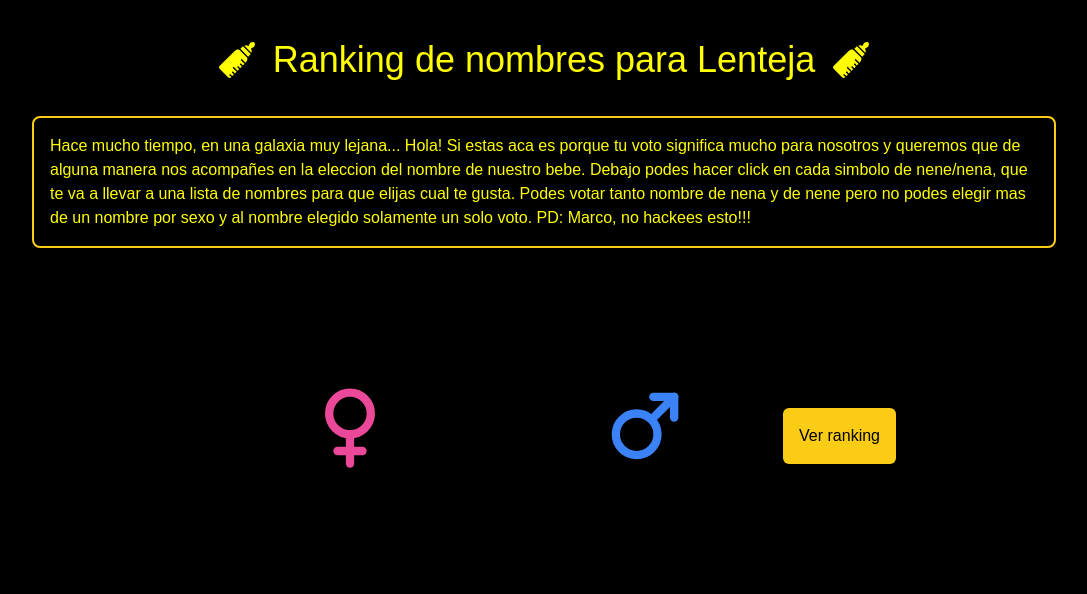
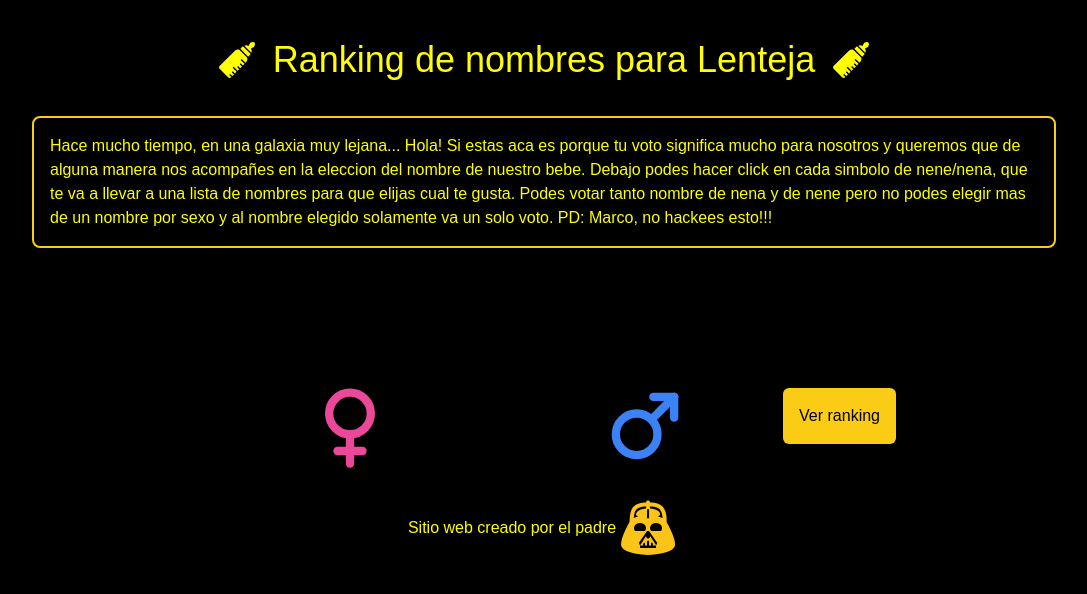
Before and after one commit to FeDev13/baby-names-, a Next.js app: page / in a window 1280 px wide. Shown: the top 594 px of the page, without its empty margins (96-1183 px from the left). Built offline with nearby package versions, Linux system fonts and the light colour scheme; a web font is replaced by a local one.

Commit message:
add footer. create custom hook for home redirect

```diff
--- a/app/female/page.tsx
+++ b/app/female/page.tsx
@@ -1,16 +1,17 @@
 'use client';
 
 import { useState, useEffect } from 'react';
-import { useRouter } from 'next/navigation';
 import { fetchNames, rateName, Name } from '../../utils/nameUtils';
 import { FaStar } from 'react-icons/fa';
 import { FcLike } from 'react-icons/fc';
 import { FaRebel } from 'react-icons/fa';
+import { useGoHome } from '../../hooks/useGoHome';
 import "../../styles/global.css";
 
 export default function FemaleNames() {
-  const router = useRouter();
+
   const [names, setNames] = useState<Name[]>([]);
+  const goHome = useGoHome();
 
   useEffect(() => {
     async function loadNames() {
@@ -29,9 +30,7 @@ export default function FemaleNames() {
     setNames(femaleNames);
   };
 
-  const goHome = () => {
-    router.push('/');
-  }
+
   return (
     <div className='flex flex-col items-center justify-center'>
         <div className='flex'>
--- a/app/male/page.tsx
+++ b/app/male/page.tsx
@@ -6,13 +6,14 @@ import { GiLightSabers } from 'react-icons/gi';
 import { FaStar } from 'react-icons/fa';
 import { FcLike } from 'react-icons/fc';
 import "../../styles/global.css"
-import { useRouter } from 'next/navigation';
+import { useGoHome } from '../../hooks/useGoHome';
 
 
 export default function MaleNames() {
-  const router = useRouter();
-  const goHome = () => router.push('/');
+
+
   const [names, setNames] = useState<Name[]>([]);
+  const goHome = useGoHome();
 
   useEffect(() => {
     async function loadNames() {
--- a/app/page.tsx
+++ b/app/page.tsx
@@ -3,6 +3,9 @@
 import { useRouter } from "next/navigation";
 import { GiBabyBottle } from "react-icons/gi";
 import { TbGenderFemale, TbGenderMale } from "react-icons/tb";
+import Image from "next/image";
+import darth from "../public/darth.png";
+
 
 export default function Home() {
   const router = useRouter();
@@ -33,7 +36,7 @@ export default function Home() {
         nuestro bebe. Debajo podes hacer click en cada simbolo de nene/nena, que
         te va a llevar a una lista de nombres para que elijas cual te gusta.
         Podes votar tanto nombre de nena y de nene pero no podes elegir mas de un nombre por sexo
-        y al nombre elegido solamente un solo voto.
+        y al nombre elegido solamente va un solo voto.
         PD: Marco, no hackees esto!!!
       </p>
       <div className="grid grid-cols-1 md:flex md:flex-row items-center mt-20 justify-around w-[55%]">
@@ -46,8 +49,12 @@ export default function Home() {
         <button onClick={goToMaleNames} className="  mx-auto transform transition duration-300 hover:scale-110 h-20 w-20">
           <TbGenderMale size={100} className=" text-blue-500" />
         </button>
-        <button className='rounded-md p-4 text-black bg-yellow-400 mt-10'onClick={goToRankings}>Ver ranking</button>
+        <button className='rounded-md p-4 text-black bg-yellow-400 my-10'onClick={goToRankings}>Ver ranking</button>
       </div>
+      <footer className="flex">
+        <p className="mt-5">Sitio web creado por el padre</p>
+        <Image src={darth} alt="darth vader"/>
+      </footer>
     </div>
   );
 }
--- a/app/ranking/page.tsx
+++ b/app/ranking/page.tsx
@@ -2,8 +2,7 @@
 import { useState, useEffect } from "react";
 import { FaStar } from "react-icons/fa";
 import { fetchNames } from "@/utils/nameUtils";
-import { useRouter } from "next/navigation";
-
+import { useGoHome } from "../../hooks/useGoHome";
 
 interface Name {
   _id: string;
@@ -13,9 +12,10 @@ interface Name {
 }
 
 export default function RankingPage() {
-  const router = useRouter();
+
   const [names, setNames] = useState<Name[]>([]);
-  const goHome = () => router.push("/");
+  const goHome = useGoHome();
+
   useEffect(() => {
     async function loadNames() {
       const fetchedNames = await fetchNames();
@@ -27,7 +27,7 @@ export default function RankingPage() {
 
   return (
     <div className="flex flex-col items-center justify-center">
-      <h1 className="text-4xl mb-4 mt-2">Ranking de Nombres</h1>
+      <h1 className="text-4xl mb-4 mt-2 text-center">Ranking de Nombres</h1>
       <button className='rounded-md p-4 text-black bg-yellow-400'onClick={goHome}>Regresar</button>
       <div className="grid grid-cols-1">
         {names.map((name) => (
--- /dev/null
+++ b/hooks/useGoHome.ts
@@ -0,0 +1,7 @@
+import { useRouter } from 'next/navigation';
+
+export const useGoHome = () => {
+  const router = useRouter();
+  const goHome = () => router.push('/');
+  return goHome;
+};
```
Also changed, not shown: public/darth.png (added).
